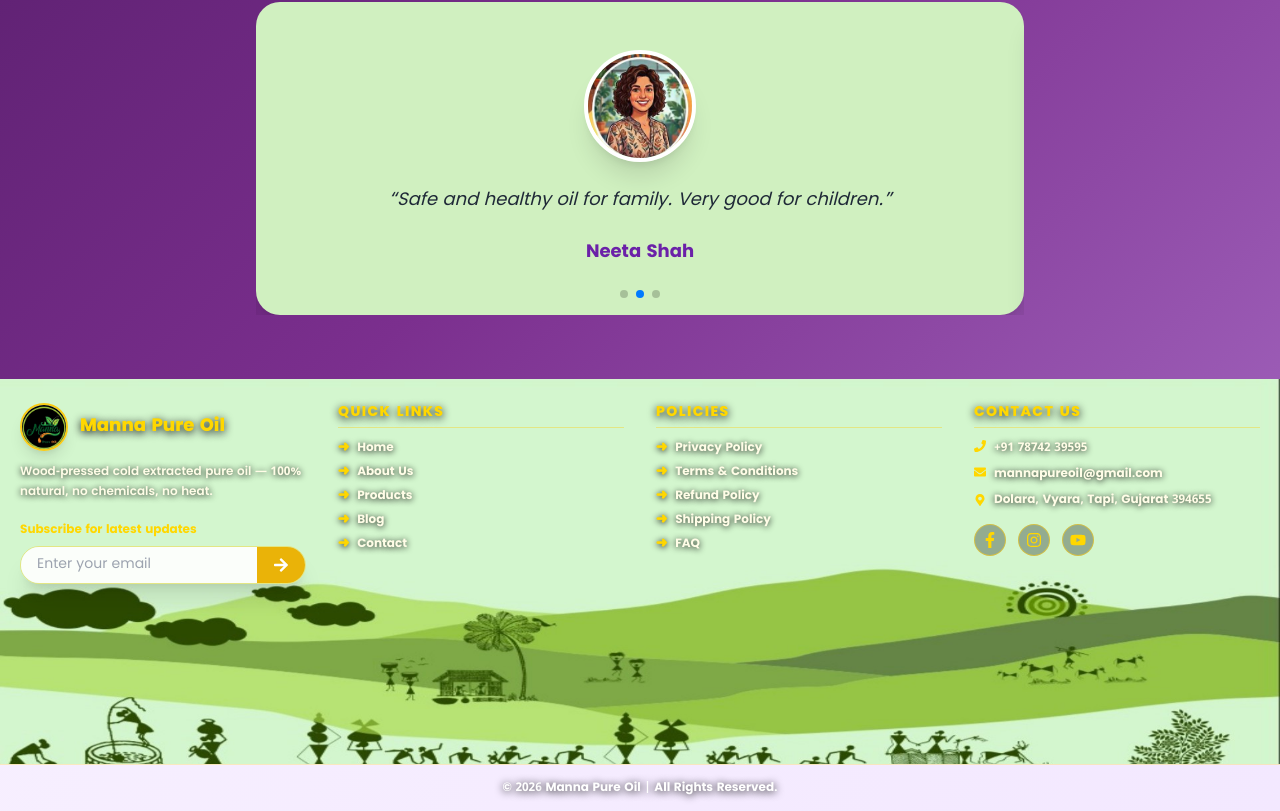
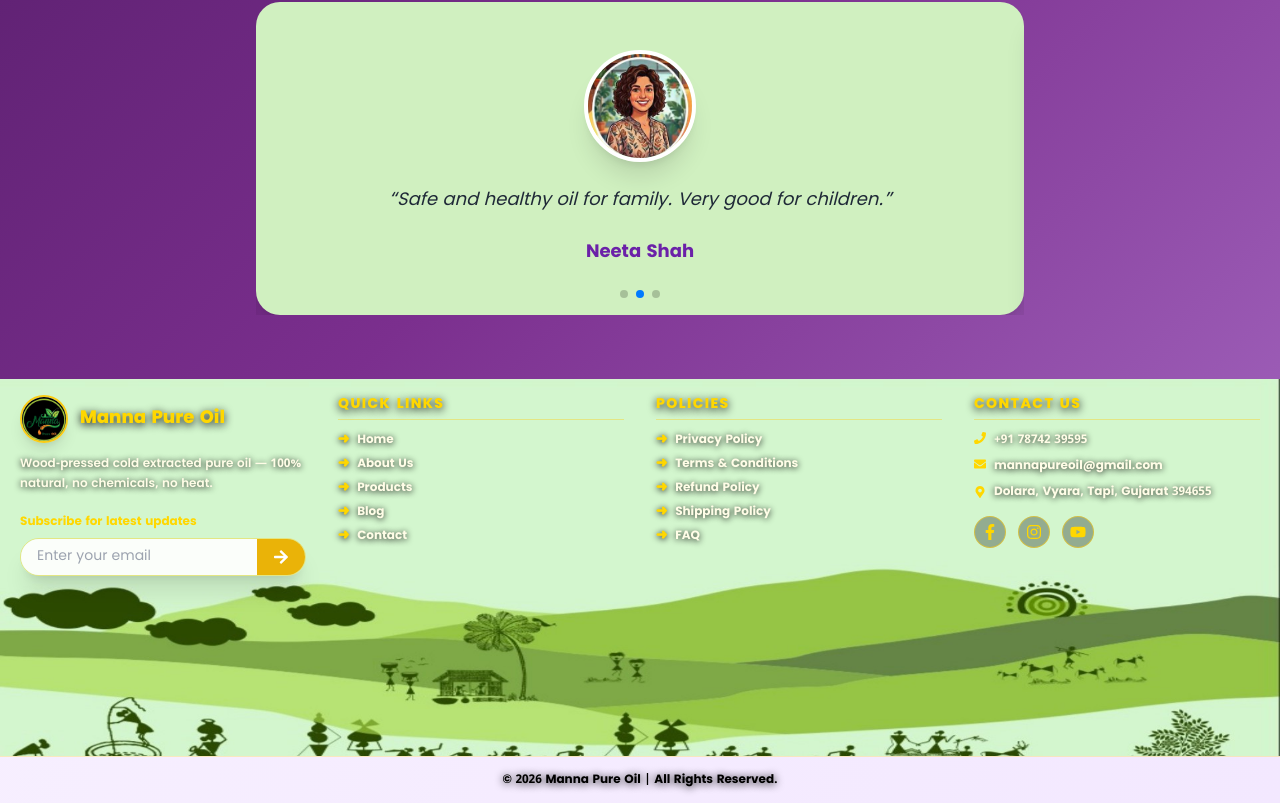
Before and after one commit to gamitvipul1011/manna-pure-oil, a React (Vite) app: page / in a window 1280 px wide. Shown: the part 2815-3626 px from the top of the page. Built offline with nearby package versions, Linux system fonts and the light colour scheme.

Commit message:
Update Footer.jsx

```diff
--- a/src/components/Footer.jsx
+++ b/src/components/Footer.jsx
@@ -94,7 +94,7 @@
   pointerEvents: "none",
   zIndex: 0,
 }} />
-        <div className="max-w-7xl mx-auto w-full px-5 pt-6 pb-10 grid grid-cols-1 sm:grid-cols-2 md:grid-cols-4 gap-8"
+        <div className="max-w-7xl mx-auto w-full px-5 pt-4 pb-10 grid grid-cols-1 sm:grid-cols-2 md:grid-cols-4 gap-8"
           style={{ position: "relative", zIndex: 1 }}>
 
           {/* COL 1: BRAND */}
@@ -232,7 +232,7 @@
           padding: "14px 1rem",
           fontSize: "0.75rem",
           fontWeight: "700",
-          color: "white",
+          color: "green-950/40",
           textShadow: "0 1px 8px rgba(0,0,0,0.99)",
           borderTop: "1px solid rgba(255, 215, 0, 0.25)",
         }}
```
